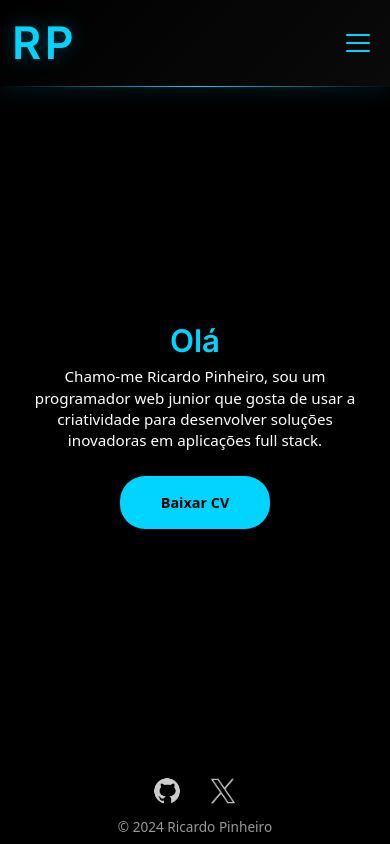
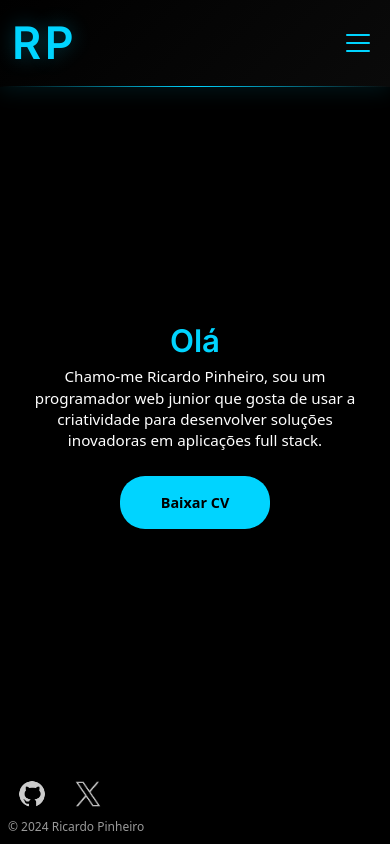
Before and after one commit to RicardoPinheiroDev/Portfolio_RP, a React (Vite) app: page / in a window 390 px wide. Built offline with nearby package versions, Linux system fonts and the light colour scheme; a web font is replaced by a local one.

Commit message:
changes 1.4

```diff
--- a/src/App.css
+++ b/src/App.css
@@ -19,6 +19,7 @@
   max-width: 800px;
   width: 100%;
   padding: 0 1rem;
+  transform: translateY(-10vh);
 }
 
 .greeting {
@@ -84,7 +85,7 @@
 
 .copyright {
   color: rgba(255, 255, 255, 0.6);
-  font-size: 0.85rem;
+  font-size: clamp(0.75rem, 2vw, 0.85rem);
   text-align: left;
   line-height: 1.4;
   padding: 0;
@@ -214,10 +215,31 @@
     padding-top: 2rem;
     padding-left: 0.5rem;
     padding-right: 0.5rem;
+    margin-top: 0;
+    min-height: 100vh;
+    justify-content: flex-start;
+    align-items: flex-start;
+  }
+
+  .hero-section {
+    transform: translateY(0);
+    padding-top: clamp(0.5rem, 3vh, 2rem);
   }
 
   .greeting {
     font-size: clamp(1.8rem, 8vw, 3.5rem);
+    margin: 0 0 0.5rem 0;
+  }
+
+  .intro-text {
+    margin: 0 0 1rem 0;
+    padding: 0;
+    font-size: 0.95rem;
+    line-height: 1.4;
+  }
+
+  .cv-button {
+    margin-top: 0.5rem;
   }
 
   .intro-text {
@@ -244,17 +266,10 @@
 
   .social-footer {
     padding: 0.5rem;
-    flex-direction: column;
-    align-items: center;
   }
 
   .social-links {
-    justify-content: center;
     gap: 0.5rem;
-  }
-
-  .copyright {
-    text-align: center;
   }
 }
 
```
